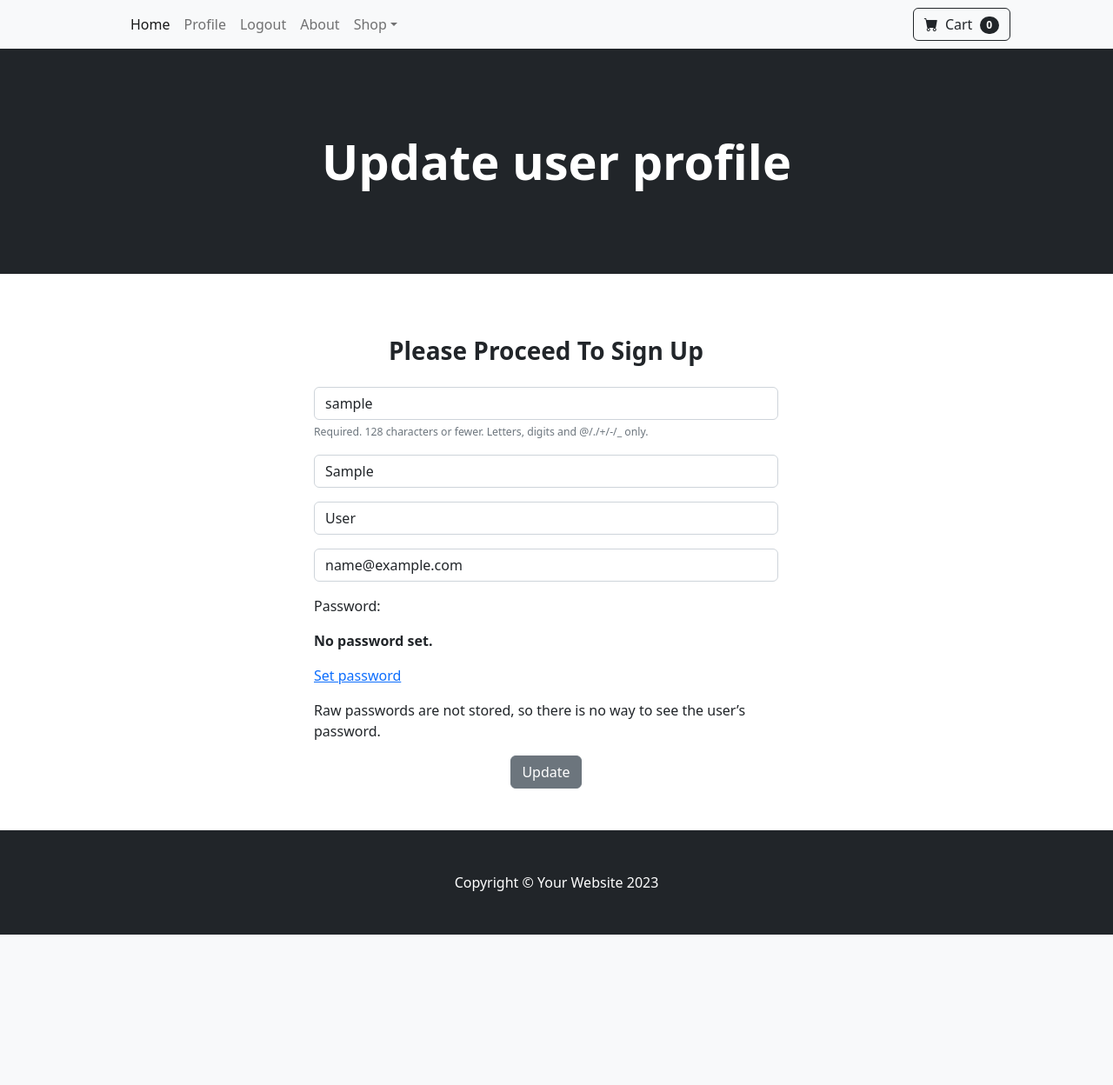
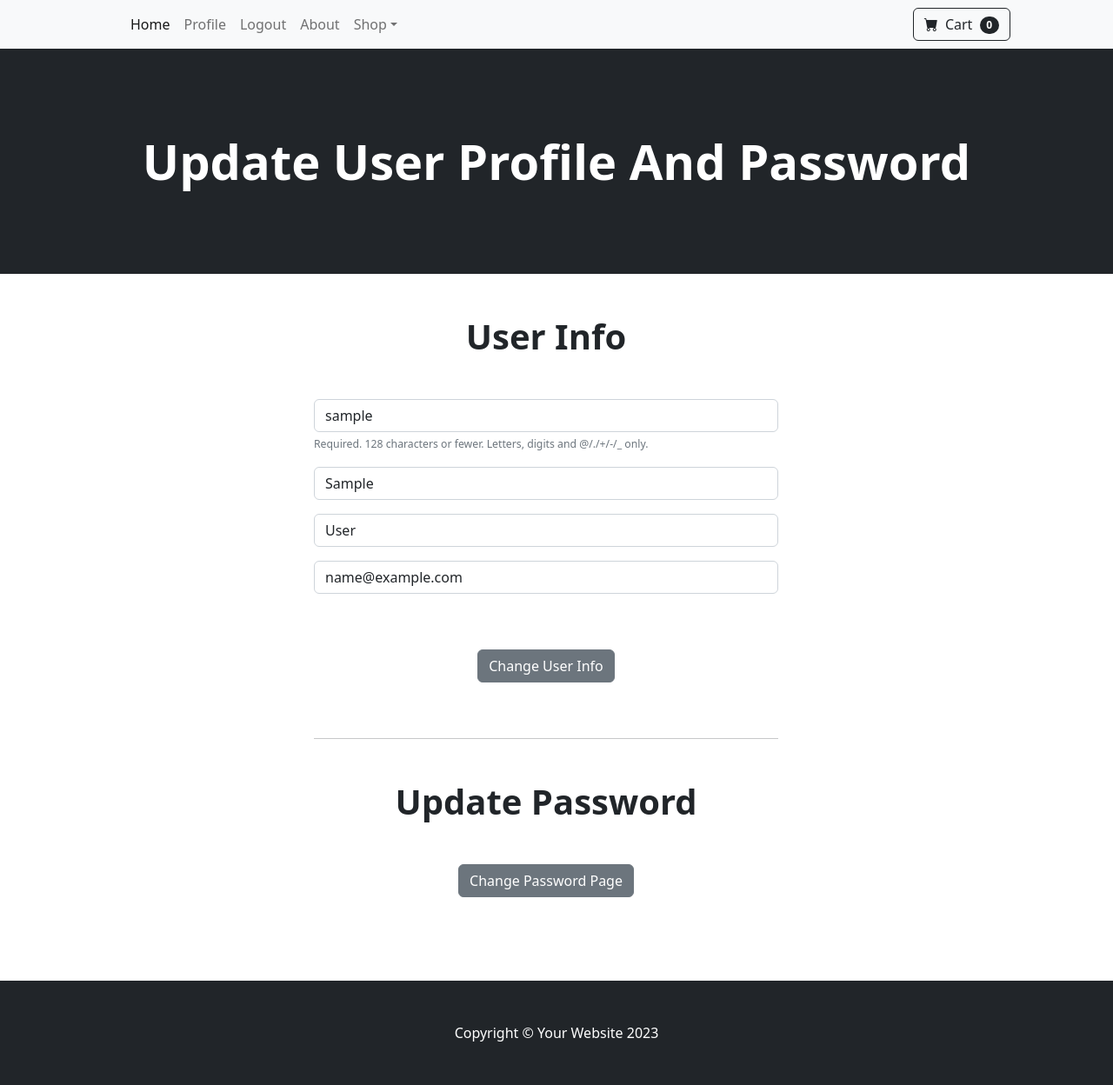
Before and after one commit to ivantverdy/astro_shop, a Django app: page /update_user/ in a window 1280 px wide. Shown: the whole page at 87% size. Before the commit the page ends 1075 px from the top, so only its background shows below. Run offline with Django 5.2, Linux system fonts and the light colour scheme; the visitor is signed in with stand-in values (Sample User, id 1); data comes from the database, SQL or seed files in the repository; some libraries are stand-ins or nearby versions.

Commit message:
created form for changing password

```diff
--- a/django_shop/astro_shop/forms.py
+++ b/django_shop/astro_shop/forms.py
@@ -1,5 +1,5 @@
 from django.contrib.auth.models import User
-from django.contrib.auth.forms import UserCreationForm, AuthenticationForm, UserChangeForm
+from django.contrib.auth.forms import UserCreationForm, AuthenticationForm, UserChangeForm, PasswordChangeForm
 from django import forms
 
 
@@ -10,6 +10,7 @@ class UserProfileUpdateForm(UserChangeForm):
                                  widget=forms.TextInput(attrs={'class': 'form-control', 'placeholder': 'First Name'}))
     last_name = forms.CharField(label="", max_length=100,
                                 widget=forms.TextInput(attrs={'class': 'form-control', 'placeholder': 'Last Name'}))
+    password = None
 
     class Meta:
         model = User
@@ -23,6 +24,33 @@ class UserProfileUpdateForm(UserChangeForm):
         self.fields['username'].label = ''
         self.fields[
             'username'].help_text = '<span class="form-text text-muted"><small>Required. 128 characters or fewer. Letters, digits and @/./+/-/_ only.</small></span>'
+
+
+class ChangePasswordForm(PasswordChangeForm):
+    class Meta:
+        model = User
+        fields = ('new_password1', 'new_password2', 'old_password')
+
+    def __init__(self, *args, **kwargs):
+        super(ChangePasswordForm, self).__init__(*args, **kwargs)
+
+        self.fields['new_password1'].widget.attrs['class'] = 'form-control'
+        self.fields['new_password1'].widget.attrs['placeholder'] = 'New Password'
+        self.fields['new_password1'].label = ''
+        self.fields[
+            'new_password1'].help_text = '<ul class="form-text text-muted small"><li>Your password can\'t be too similar to your other personal information.</li><li>Your password must contain at least 8 characters.</li><li>Your password can\'t be a commonly used password.</li><li>Your password can\'t be entirely numeric.</li></ul>'
+
+        self.fields['new_password2'].widget.attrs['class'] = 'form-control'
+        self.fields['new_password2'].widget.attrs['placeholder'] = 'Confirm New Password'
+        self.fields['new_password2'].label = ''
+        self.fields[
+            'new_password2'].help_text = '<span class="form-text text-muted"><small>Enter the same password as before, for verification.</small></span>'
+
+        self.fields['old_password'].widget.attrs['class'] = 'form-control'
+        self.fields['old_password'].widget.attrs['placeholder'] = 'Old Password'
+        self.fields['old_password'].label = ''
+        self.fields[
+            'old_password'].help_text = '<span class="form-text text-muted"><small>Enter your previous password, for verification.</small></span>'
 
 
 class LoginForm(AuthenticationForm):
--- a/django_shop/astro_shop/templates/update_user.html
+++ b/django_shop/astro_shop/templates/update_user.html
@@ -5,25 +5,33 @@
 <header class="bg-dark py-5">
     <div class="container px-4 px-lg-5 my-5">
         <div class="text-center text-white">
-            <h1 class="display-4 fw-bolder">Update user profile</h1>
+            <h1 class="display-4 fw-bolder">Update User Profile And Password</h1>
         </div>
     </div>
 </header>
 <div class="container my-5" style="min-height: calc(100vh - 436px);">
     <div class="row w-100">
         <div class="col-md-6 offset-md-3">
+            <div class="text-center">
+                <h1 class="display-8 fw-bolder mb-5">User Info</h1>
+            </div>
             <form method="POST" action="{% url 'update_user' %}">
-                <div class="my-4 text-center">
-                    <h3><strong>Please Proceed To Sign Up</strong></h3>
-                </div>
+
 
                 {% csrf_token %}
                 {{ form.as_p }}
-
                 <div class="text-center">
-                    <button type="submit" class="btn btn-secondary">Update</button>
+                    <button type="submit" class="btn btn-secondary mb-5 mt-5">Change User Info</button>
                 </div>
             </form>
+
+            <hr>
+
+            <div class="text-center">
+                <h1 class="display-8 fw-bolder mb-5 mt-5">Update Password</h1>
+                <a href="{% url 'change_password' %}" class="btn btn-secondary mb-5">Change Password Page</a>
+            </div>
+
         </div>
     </div>
 </div>
--- a/django_shop/astro_shop/urls.py
+++ b/django_shop/astro_shop/urls.py
@@ -9,4 +9,6 @@ urlpatterns = [
     path('signup/', views.register_user, name='signup'),
     path('product/<int:pk>', views.single_product, name='product'),
     path('update_user/', views.update_user, name='update_user'),
+    path('change_password/', views.change_password, name='change_password'),
+
 ]
--- a/django_shop/astro_shop/views.py
+++ b/django_shop/astro_shop/views.py
@@ -2,7 +2,7 @@ from django.shortcuts import render, redirect
 from .models import Product
 from django.contrib.auth import authenticate, login, logout
 from django.contrib import messages
-from .forms import SignUpForm, LoginForm, UserProfileUpdateForm
+from .forms import SignUpForm, LoginForm, UserProfileUpdateForm, ChangePasswordForm
 from django.contrib.auth.models import User
 
 
@@ -24,10 +24,36 @@ def update_user(request):
             login(request, current_user)
             messages.success(request, 'Your account has been updated!')
             return redirect('home')
+        else:
+            for error in list(form.errors.values()):
+                messages.error(request, error)
         return render(request, 'update_user.html', {'form': form})
     else:
         messages.success(request, 'You are not logged in!')
         return redirect('home')
+
+
+def change_password(request):
+    if request.user.is_authenticated:
+        current_user = request.user
+        if request.method == 'POST':
+            form = ChangePasswordForm(current_user, request.POST)
+            if form.is_valid():
+                form.save()
+                login(request, current_user)
+                messages.success(request, 'Your password has been updated!')
+                return redirect('update_user')
+            else:
+                for error in list(form.errors.values()):
+                    messages.error(request, error)
+                return redirect('change_password')
+        else:
+            form = ChangePasswordForm(current_user)
+            return render(request, 'change_password.html', {'form': form})
+    else:
+        messages.success(request, 'You must be logged in to view that page!')
+        return redirect('home')
+
 
 
 def login_user(request):
```
Also changed, not shown: django_shop/astro_shop/templates/change_password.html (added, +29 -0 lines).
